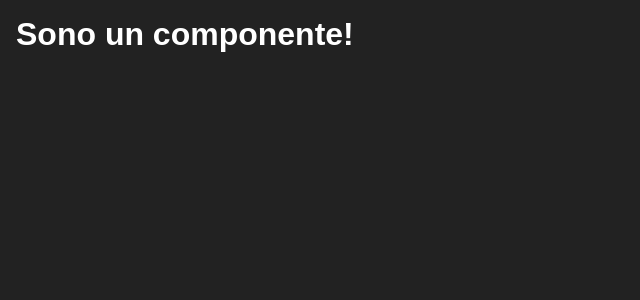
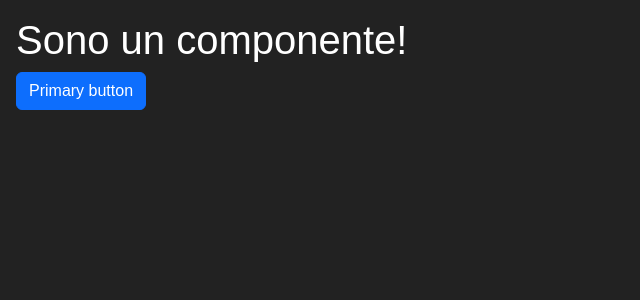
Before and after one commit to LorenzoMonteforte/laravel-vue-router, a Vue app: page / in a window 1280 px wide. Shown: the top 300 px of the page, without its empty margins (0-640 px from the left). Built offline with nearby package versions, Linux system fonts and the light colour scheme.

Commit message:
add bootstrap

```diff
--- a/package.json
+++ b/package.json
@@ -14,7 +14,9 @@
     "@fortawesome/free-regular-svg-icons": "^6.5.0",
     "@fortawesome/free-solid-svg-icons": "^6.5.0",
     "@fortawesome/vue-fontawesome": "^3.0.5",
+    "@popperjs/core": "^2.11.8",
     "axios": "^1.6.2",
+    "bootstrap": "^5.3.2",
     "vue": "^3.3.8"
   },
   "devDependencies": {
--- a/src/App.vue
+++ b/src/App.vue
@@ -33,6 +33,8 @@
 <template>
 	<main>
 		<AppComponent />
+
+		<button class="btn btn-primary">Primary button</button>
 	</main>
 </template>
 
--- a/src/main.js
+++ b/src/main.js
@@ -1,5 +1,8 @@
 import { createApp } from 'vue'
 import App from './App.vue'
+
+// importo bootstrap (js)
+import * as bootstrap from 'bootstrap'
 
 /* import the fontawesome core */
 import { library } from '@fortawesome/fontawesome-svg-core'
--- a/src/styles/general.scss
+++ b/src/styles/general.scss
@@ -1,4 +1,8 @@
+//Importo le variabili per l'utilizzo all'interno di QUESTO file
 @use './partials/_variables.scss' as *;
+
+//Importo bootstrap per l'utilizzo nell'app
+@import "bootstrap/scss/bootstrap";
 
 * {
     margin: 0;
--- a/vite.config.js
+++ b/vite.config.js
@@ -4,4 +4,5 @@
 // https://vitejs.dev/config/
 export default defineConfig({
   plugins: [vue()],
+  // root: path.resolve(__dirname, 'src'), //ToDo: necessario?
 })
```
Also changed, not shown: 1 other file (tests, documents, lock files or other folders).
